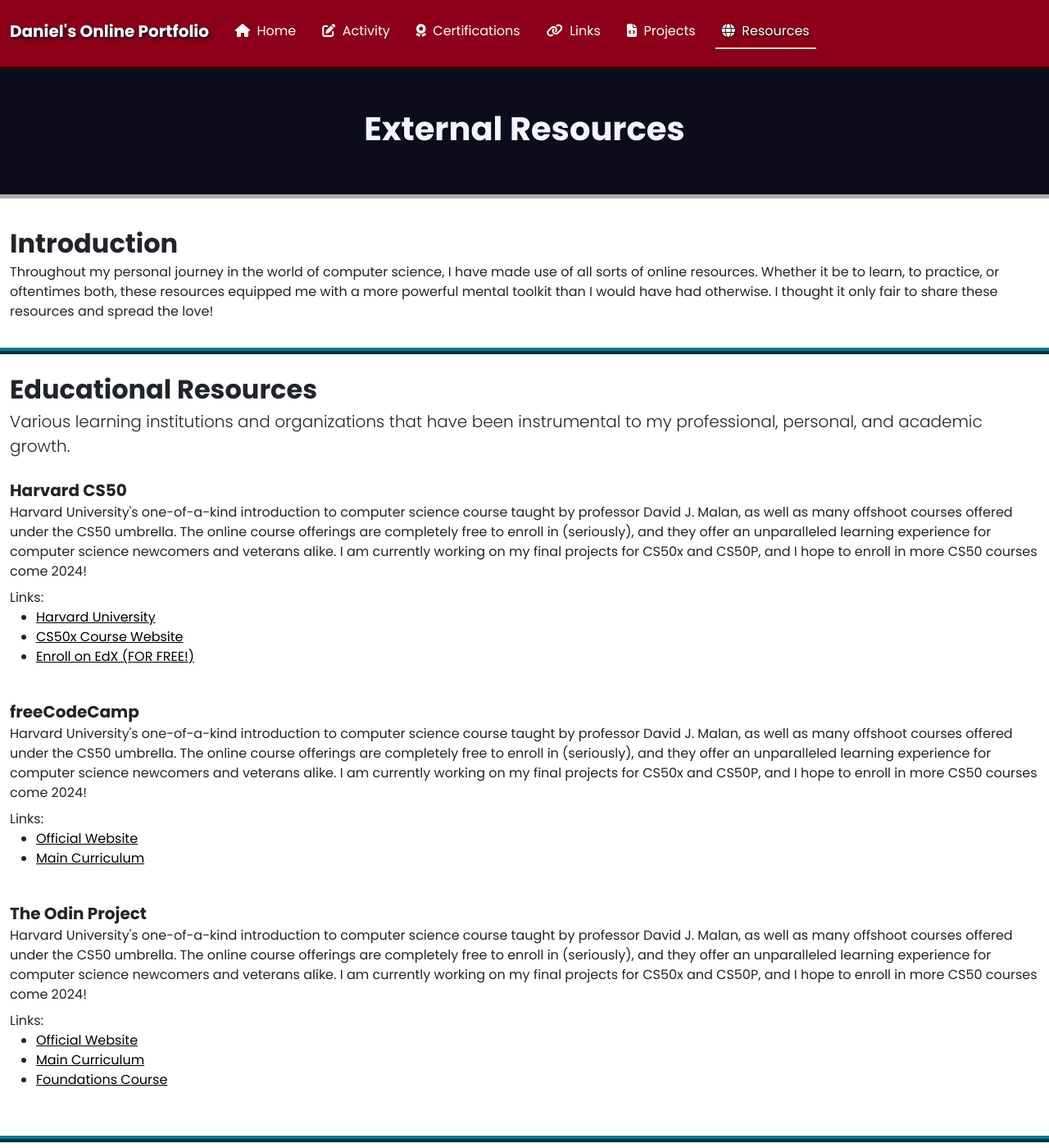
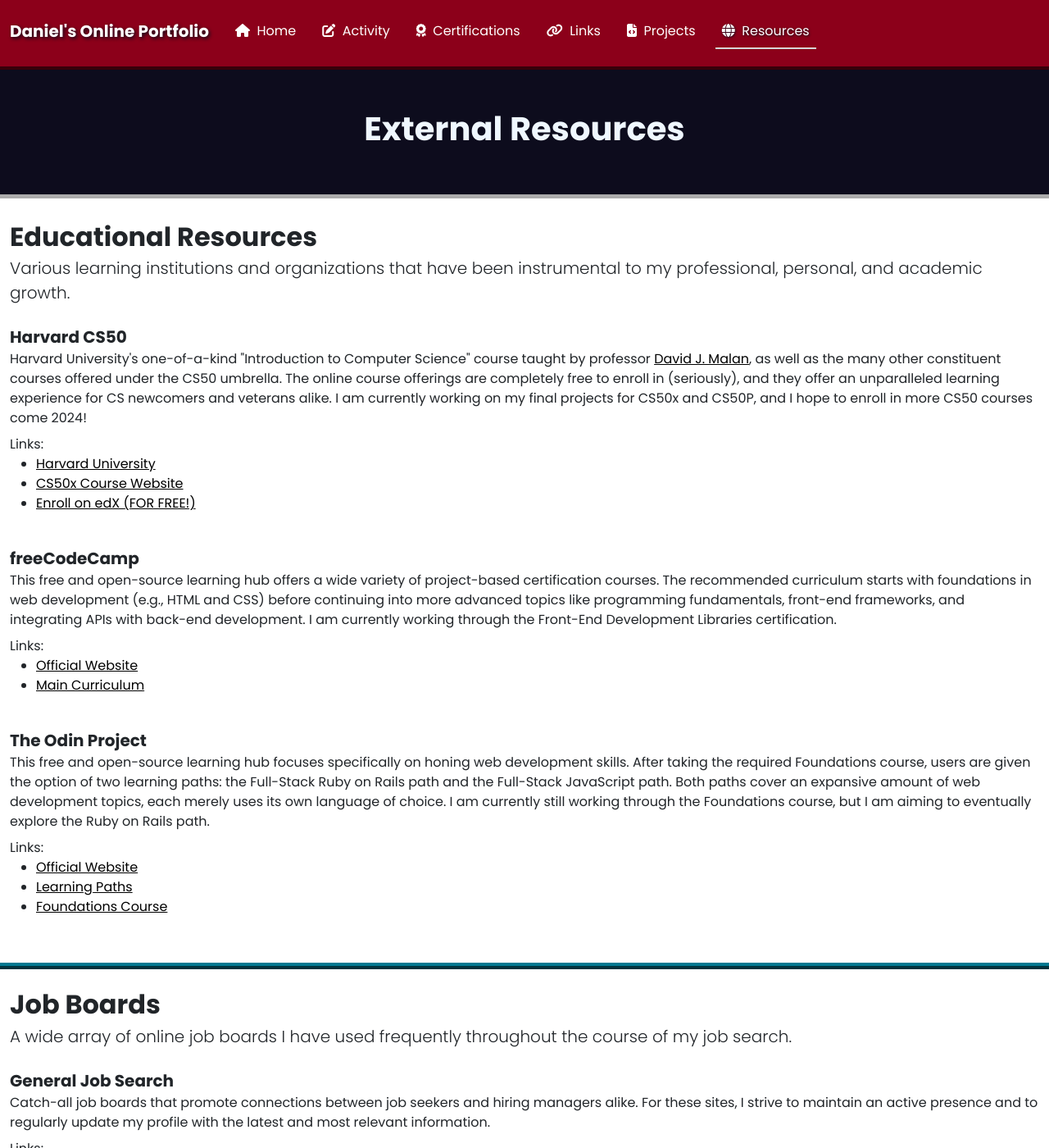
Before and after one commit to DanielTheFletch/portfolio, a Jekyll site: the page built from resources.html, in a window 1280 px wide and 1400 px high. Shown: the whole window at 82% size. Built offline with Jekyll 4.4.1, drawn with Linux system fonts in a browser that asks for light colours; some of the changed text lies outside the part shown.

Commit message:
Populate Resources data

```diff
--- a/_data/resources.yml
+++ b/_data/resources.yml
@@ -2,85 +2,72 @@
   subtitle: "Various learning institutions and organizations that have been instrumental to my professional, personal, and academic growth."
   resources:
     - name: "Harvard CS50"
-      blurb: "Harvard University's one-of-a-kind introduction to computer science course taught by professor David J. Malan, as well as many offshoot courses offered under the CS50 umbrella. The online course offerings are completely free to enroll in (seriously), and they offer an unparalleled learning experience for computer science newcomers and veterans alike. I am currently working on my final projects for CS50x and CS50P, and I hope to enroll in more CS50 courses come 2024!"
+      blurb: "Harvard University's one-of-a-kind \"Introduction to Computer Science\" course taught by professor <a class=\"external-link\" href=\"https://www.linkedin.com/in/malan/\">David J. Malan</a>, as well as the many other constituent courses offered under the CS50 umbrella. The online course offerings are completely free to enroll in (seriously), and they offer an unparalleled learning experience for CS newcomers and veterans alike. I am currently working on my final projects for CS50x and CS50P, and I hope to enroll in more CS50 courses come 2024!"
       links:
         - name: "Harvard University"
-          href: "#"
+          href: "https://www.harvard.edu/"
         - name: "CS50x Course Website"
-          href: "#"
-        - name: "Enroll on EdX (FOR FREE!)"
-          href: "#"
+          href: "https://cs50.harvard.edu/x/2023/"
+        - name: "Enroll on edX (FOR FREE!)"
+          href: "https://www.edx.org/learn/computer-science/harvard-university-cs50-s-introduction-to-computer-science"
     - name: "freeCodeCamp"
-      blurb: "Harvard University's one-of-a-kind introduction to computer science course taught by professor David J. Malan, as well as many offshoot courses offered under the CS50 umbrella. The online course offerings are completely free to enroll in (seriously), and they offer an unparalleled learning experience for computer science newcomers and veterans alike. I am currently working on my final projects for CS50x and CS50P, and I hope to enroll in more CS50 courses come 2024!"
+      blurb: "This free and open-source learning hub offers a wide variety of project-based certification courses. The recommended curriculum starts with foundations in web development (e.g., HTML and CSS) before continuing into more advanced topics like programming fundamentals, front-end frameworks, and integrating APIs with back-end development. I am currently working through the Front-End Development Libraries certification."
       links:
         - name: "Official Website"
-          href: "#"
+          href: "https://www.freecodecamp.org/"
         - name: "Main Curriculum"
-          href: "#"
+          href: "https://www.freecodecamp.org/learn/"
     - name: "The Odin Project"
-      blurb: "Harvard University's one-of-a-kind introduction to computer science course taught by professor David J. Malan, as well as many offshoot courses offered under the CS50 umbrella. The online course offerings are completely free to enroll in (seriously), and they offer an unparalleled learning experience for computer science newcomers and veterans alike. I am currently working on my final projects for CS50x and CS50P, and I hope to enroll in more CS50 courses come 2024!"
+      blurb: "This free and open-source learning hub focuses specifically on honing web development skills. After taking the required Foundations course, users are given the option of two learning paths: the Full-Stack Ruby on Rails path and the Full-Stack JavaScript path. Both paths cover an expansive amount of web development topics, each merely uses its own language of choice. I am currently still working through the Foundations course, but I am aiming to eventually explore the Ruby on Rails path."
       links:
         - name: "Official Website"
-          href: "#"
-        - name: "Main Curriculum"
-          href: "#"
+          href: "https://www.theodinproject.com/"
+        - name: "Learning Paths"
+          href: "https://www.theodinproject.com/paths"
         - name: "Foundations Course"
-          href: "#"
+          href: "https://www.theodinproject.com/paths/foundations/courses/foundations"
 - title: "Job Boards"
   subtitle: "A wide array of online job boards I have used frequently throughout the course of my job search."
   resources:
-    - name: "Sites with Active Profiles"
-      blurb: "For these sites, I strive to maintain an active presence with fully-realized profiles."
+    - name: "General Job Search"
+      blurb: "Catch-all job boards that promote connections between job seekers and hiring managers alike. For these sites, I strive to maintain an active presence and to regularly update my profile with the latest and most relevant information."
       links:
         - name: "LinkedIn"
-          href: "#"
+          href: "https://www.linkedin.com/"
         - name: "Otta"
-          href: "#"
+          href: "https://app.otta.com/"
     - name: "Jobs in Game Development"
-      blurb: "For these sites, I strive to maintain an active presence with fully-realized profiles."
+      blurb: "Video game development is one of my greatest personal interests. As I have looked for jobs in the industry, I have found multiple job boards and collections specifically catered to game development. Huge shoutout to <a class=\"external-link\" href=\"https://www.linkedin.com/in/amirsatvat/\">Amir Satvat</a>, a steadfast champion of game developers and the well-being of the industry at large."
       links:
         - name: "Work with Indies"
-          href: "#"
+          href: "https://www.workwithindies.com/"
         - name: "Remote Game Jobs"
-          href: "#"
+          href: "https://remotegamejobs.com/"
         - name: "Amir Satvat's Comprehensive List of Games Jobs"
-          href: "#"
-        - name: "Amir Satvat on LinkedIn"
-          href: "#"
-    - name: "Remote Jobs"
-      blurb: "For these sites, I strive to maintain an active presence with fully-realized profiles."
-      links:
-        - name: "Jobicy"
-          href: "#"
-        - name: "BuiltIn"
-          href: "#"
-        - name: "Glassdoor"
-          href: "#"
+          href: "https://www.dropbox.com/s/6icqqopmsp39ool/221119%20-%20Games%20Jobs.xlsx"
 - title: "References and Documentation"
-  subtitle: ""
+  subtitle: "Accomplishing any technical task in the world of computer science is made far easier with reference sites and official documentation handy. While I have used many such references over the past few years, below are the resources I continue to use most frequently."
   resources:
     - name: "Quick Reference"
-      blurb: "For these sites, I strive to maintain an active presence with fully-realized profiles."
+      blurb: "Simple and powerful sites for quick retrieval of specific information. These sites can greatly reduce headaches for some basic tasks like deciphering an unfamiliar file type or double-checking a particular keyboard shortcut in Visual Studio Code."
       links:
         - name: "ASCII Table"
-          href: "#"
+          href: "https://www.asciitable.com/"
         - name: "File Format Database"
-          href: "#"
+          href: "https://fileinfo.com/"
         - name: "Markdown Cheat Sheet"
-          href: "#"
+          href: "https://www.markdownguide.org/cheat-sheet/"
         - name: "VS Code Keyboard Shortcuts (Windows)"
-          href: "#"
-    - name: "Special Characters"
-      blurb: "For these sites, I strive to maintain an active presence with fully-realized profiles."
+          href: "https://code.visualstudio.com/shortcuts/keyboard-shortcuts-windows.pdf"
+    - name: "Emojis and Text Icons"
+      blurb: "Incorporating emojis and text icons into software development projects has become more and more popular over the past decade. These two sites are my go-to resources for working with emojis and text icons in my own project work."
       links:
         - name: "Emojipedia"
-          href: "#"
+          href: "https://emojipedia.org/"
         - name: "FontAwesome Icons"
-          href: "#"
-    - name: "Documentation Lookup"
-      blurb: "For these sites, I strive to maintain an active presence with fully-realized profiles."
+          href: "https://fontawesome.com/icons"
+    - name: "Documentation Lookup: DevDocs"
+      blurb: "Maintained by the aforementioned organization <a class=\"external-link\" href=\"https://www.freecodecamp.org/\">freeCodeCamp</a>, DevDocs streamlines the documentation lookup process by gathering any and all reference data you may need and consolidating it into a smoother, more singular experience."
       links:
         - name: "DevDocs"
-          href: "#"
-        - name: "PyPI"
-          href: "#"
+          href: "https://devdocs.io/"
--- a/resources.html
+++ b/resources.html
@@ -4,15 +4,9 @@
 ---
 
 <!-- Page heading -->
-<div class="container-fluid bg-dark fg-light page-heading mb-2 py-5">
+<div class="container-fluid bg-dark fg-light page-heading mb-0 py-5">
   <h1 class="h1 fw-bold text-center">External Resources</h1>
 </div>
-
-<!-- Introduction -->
-<section class="container-fluid section-resources">
-  <h2 class="{{ page.subheading }}">Introduction</h2>
-  <p>Throughout my personal journey in the world of computer science, I have made use of all sorts of online resources. Whether it be to learn, to practice, or oftentimes both, these resources equipped me with a more powerful mental toolkit than I would have had otherwise. I thought it only fair to share these resources and spread the love!</p>
-</section>
 
 <!-- Resources by section -->
 {% for resource_type in site.data.resources %}
```
